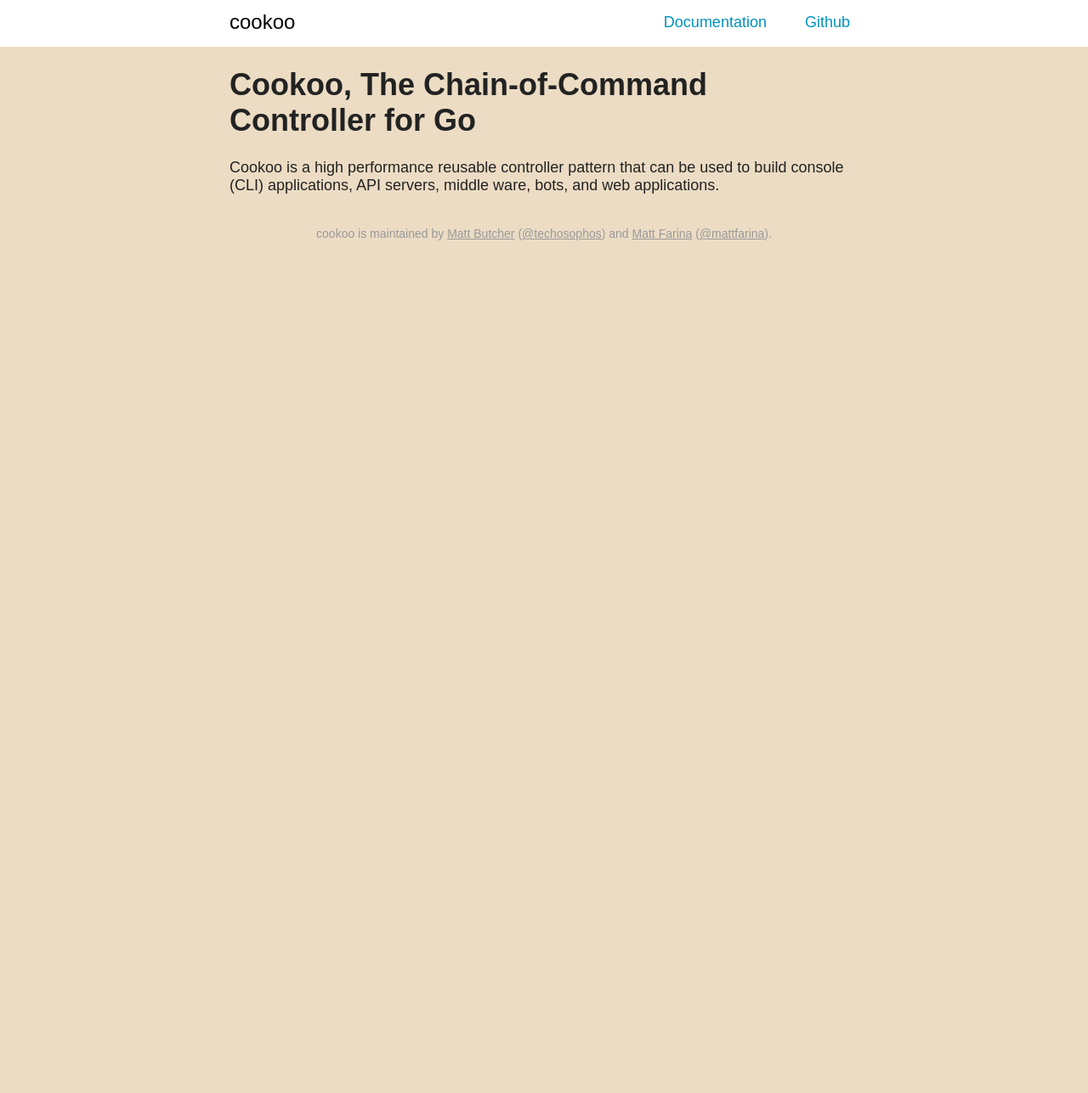
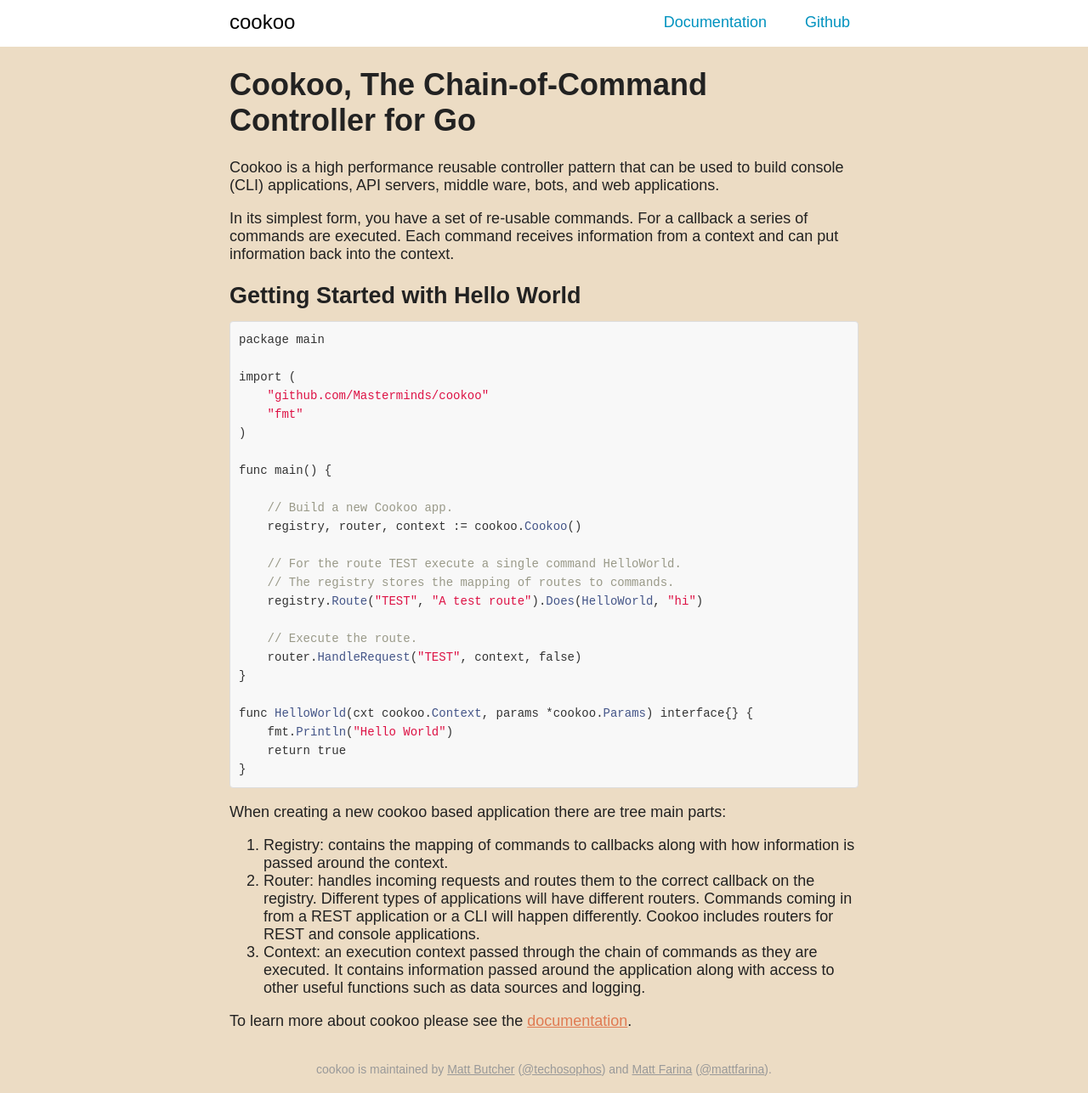
Before and after one commit to Masterminds/cookoo, a Jekyll site: the page built from index.md, in a window 1280 px wide. Shown: the whole page at 85% size. Built offline with Jekyll 4.4.1, drawn with Linux system fonts in a browser that asks for light colours; nearby versions of some CDN libraries; Markdown is read by kramdown in place of the engine named in the settings; before the commit the page ends 900 px from its top, so only the background shows below that.

Commit message:
Updating the homepage content with an example.

```diff
--- a/_config.yml
+++ b/_config.yml
@@ -1,5 +1,5 @@
 markdown: rdiscount
-#baseurl: http://masterminds.github.io/cookoo
+baseurl: http://masterminds.github.io/cookoo
 
 navigation:
 - text: Documentation
--- a/index.md
+++ b/index.md
@@ -2,8 +2,45 @@
 layout: article
 title: "Cookoo, The Chain-of-Command Controller for Go"
 keywords: "Go, Chain-of-Command, front controller, golang"
-description: ""
+description: "Learn about using the Chain-of-Command pattern in Go."
 ---
 # Cookoo, The Chain-of-Command Controller for Go
 
 Cookoo is a high performance reusable controller pattern that can be used to build console (CLI) applications, API servers, middle ware, bots, and web applications.
+
+In its simplest form, you have a set of re-usable commands. For a callback a series of commands are executed. Each command receives information from a context and can put information back into the context.
+
+## Getting Started with Hello World
+
+    package main
+
+    import (
+        "github.com/Masterminds/cookoo"
+        "fmt"
+    )
+
+    func main() {
+
+        // Build a new Cookoo app.
+        registry, router, context := cookoo.Cookoo()
+
+        // For the route TEST execute a single command HelloWorld.
+        // The registry stores the mapping of routes to commands.
+        registry.Route("TEST", "A test route").Does(HelloWorld, "hi")
+
+        // Execute the route.
+        router.HandleRequest("TEST", context, false)
+    }
+
+    func HelloWorld(cxt cookoo.Context, params *cookoo.Params) interface{} {
+        fmt.Println("Hello World")
+        return true
+    }
+
+When creating a new cookoo based application there are tree main parts:
+
+1. Registry: contains the mapping of commands to callbacks along with how information is passed around the context.
+2. Router: handles incoming requests and routes them to the correct callback on the registry. Different types of applications will have different routers. Commands coming in from a REST application or a CLI will happen differently. Cookoo includes routers for REST and console applications.
+2. Context: an execution context passed through the chain of commands as they are executed. It contains information passed around the application along with access to other useful functions such as data sources and logging.
+
+To learn more about cookoo please see the [documentation](http://godoc.org/github.com/Masterminds/cookoo).
```
